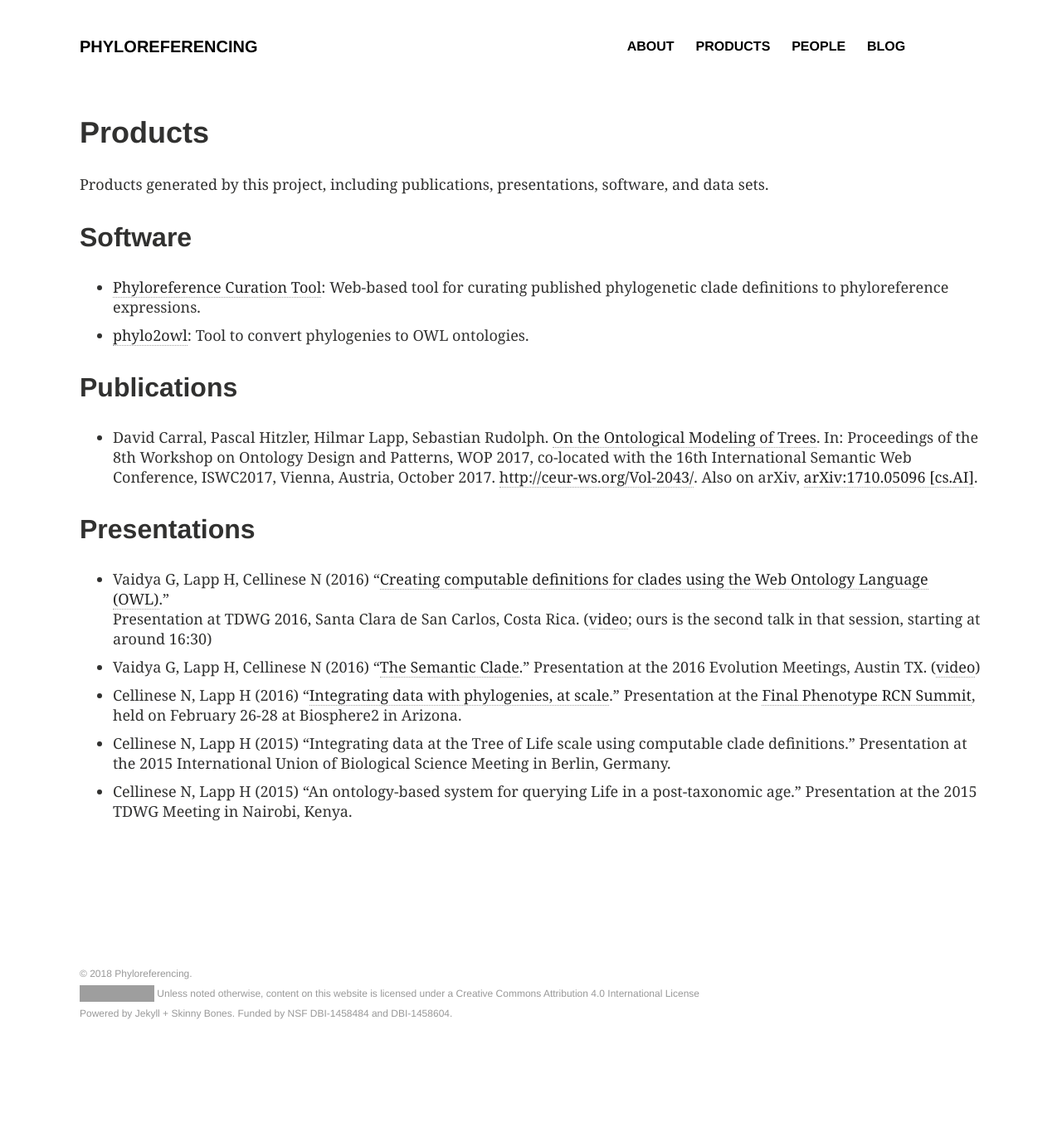
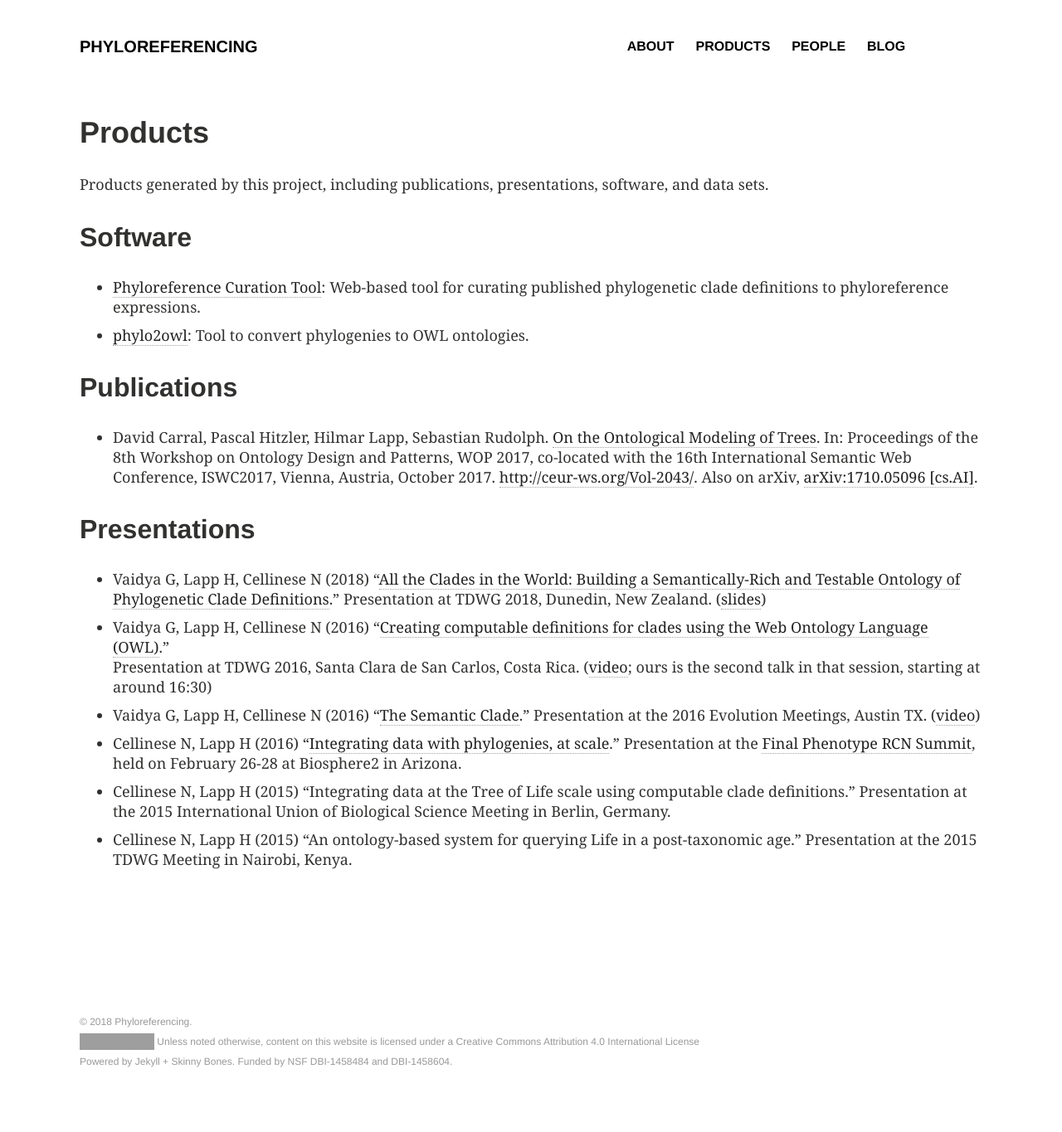
Before and after one commit to phyloref/phyloref.github.io, a Jekyll site: the page built from _pages/products.md, in a window 1280 px wide. Shown: the whole page at 83% size. Built offline with Jekyll 4.4.1, drawn with Linux system fonts in a browser that asks for light colours; comment, search, counter and statistics services are not loaded; before the commit the page ends 1307 px from its top, so only the background shows below that; grey boxes are pictures that could not be loaded.

Commit message:
Added TDWG 2018 presentation to list of products on Phyloref website.

```diff
--- a/_pages/products.md
+++ b/_pages/products.md
@@ -27,6 +27,7 @@ ads: false
 
 ## Presentations
 
+* Vaidya G, Lapp H, Cellinese N (2018) "[All the Clades in the World: Building a Semantically-Rich and Testable Ontology of Phylogenetic Clade Definitions](https://doi.org/10.3897/biss.2.25776)." Presentation at TDWG 2018, Dunedin, New Zealand. ([slides](https://speakerdeck.com/gaurav/all-the-clades-in-the-world-building-a-semantically-rich-and-testable-ontology-of-phylogenetic-clade-definitions))
 * Vaidya G, Lapp H, Cellinese N (2016) "[Creating computable definitions for clades using the Web Ontology Language (OWL)](https://speakerdeck.com/gaurav/creating-computable-definitions-for-clades-using-the-web-ontology-language-owl)."
   Presentation at TDWG 2016, Santa Clara de San Carlos, Costa Rica. ([video](http://idigbio.adobeconnect.com/p4puo3ev61c/); ours is the second talk in that session, starting at around 16:30)
 * Vaidya G, Lapp H, Cellinese N (2016) "[The Semantic Clade](https://speakerdeck.com/gaurav/the-semantic-clade)."
```
